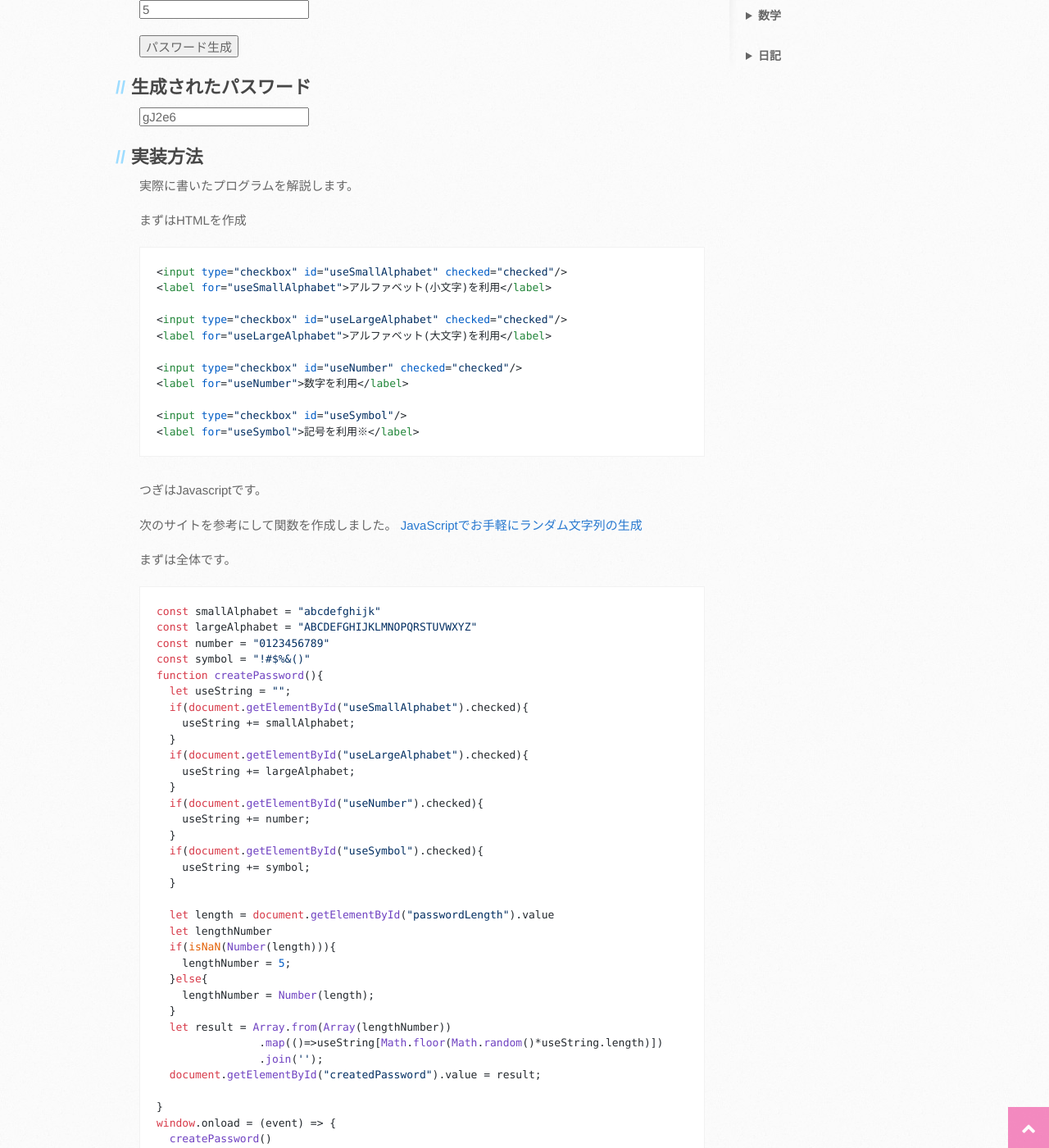
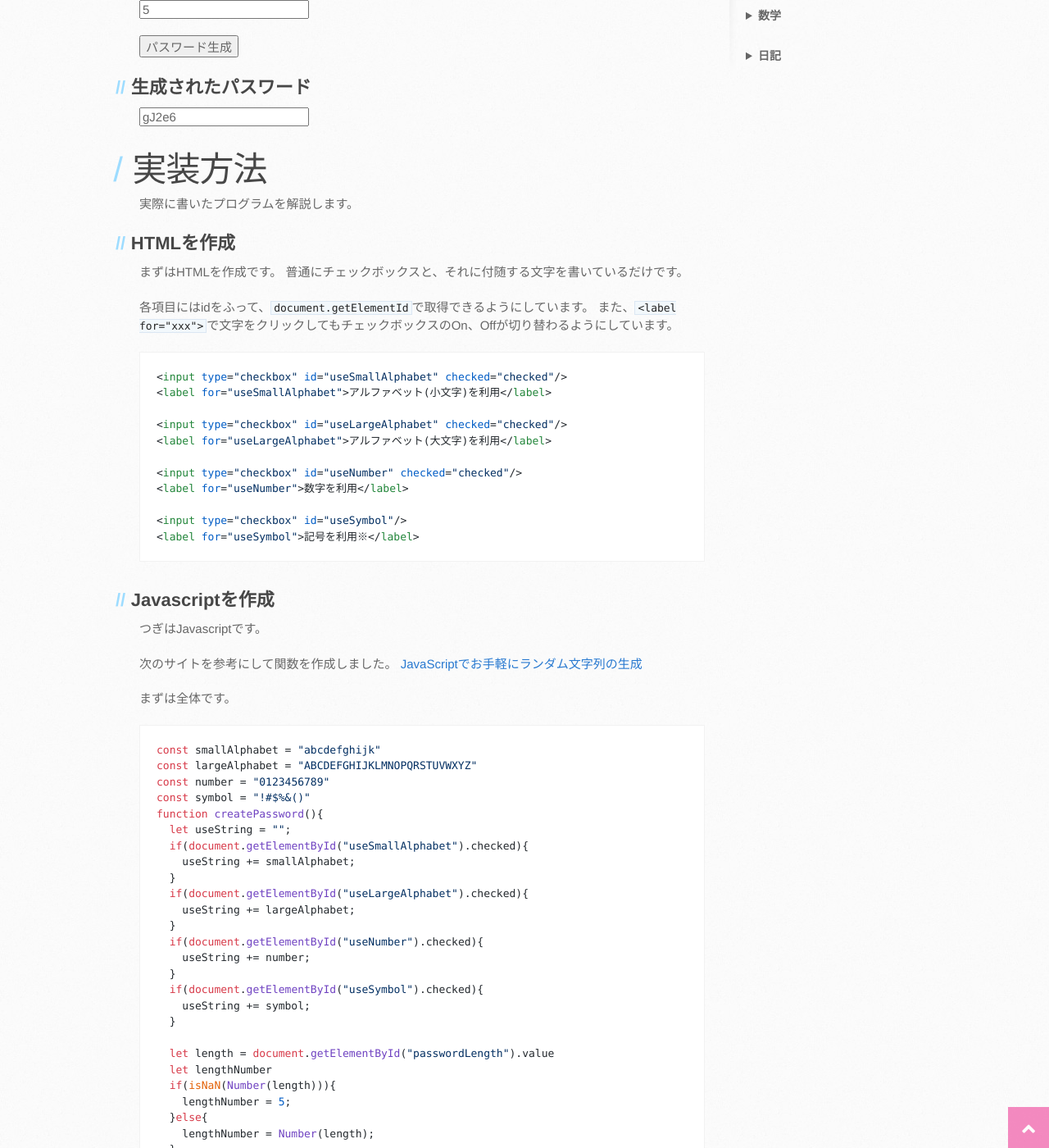
Before and after one commit to mtaketani113/mtaketani113.github.io, a Jekyll site: the page built from it/javascript/javascriptPassword.md, in a window 1280 px wide and 1400 px high, scrolled down 693 px. Shown: the whole window at 82% size. Built offline with Jekyll 4.4.1, drawn with Linux system fonts in a browser that asks for light colours; nearby versions of some CDN libraries; comment, search, counter and statistics services are not loaded; the repository's description, which GitHub fills in, is left out; some of the changed text lies outside the part shown.

Commit message:
文章修正

````diff
--- a/it/javascript/javascriptPassword.md
+++ b/it/javascript/javascriptPassword.md
@@ -74,11 +74,17 @@ Javascriptを使ってパスワードを自動生成するサービスです。
 
 <input type="text" id="createdPassword" readonly="readonly"/>
 
-## 実装方法
+# 実装方法
 
 実際に書いたプログラムを解説します。
 
-まずはHTMLを作成
+## HTMLを作成
+
+まずはHTMLを作成です。
+普通にチェックボックスと、それに付随する文字を書いているだけです。
+
+各項目にはidをふって、`document.getElementId`で取得できるようにしています。
+また、`<label for="xxx">`で文字をクリックしてもチェックボックスのOn、Offが切り替わるようにしています。
 
 ```Html
 <input type="checkbox" id="useSmallAlphabet" checked="checked"/>
@@ -93,6 +99,8 @@ Javascriptを使ってパスワードを自動生成するサービスです。
 <input type="checkbox" id="useSymbol"/>
 <label for="useSymbol">記号を利用※</label>
 ```
+
+## Javascriptを作成
 
 つぎはJavascriptです。
 
@@ -139,7 +147,7 @@ window.onload = (event) => {
 };
 ```
 
-まずは定数を準備。
+最初に定数を準備。
 チェックごとに利用する文字列を準備します。
 
 ```Javascript
@@ -148,8 +156,6 @@ const largeAlphabet = "ABCDEFGHIJKLMNOPQRSTUVWXYZ"
 const number = "0123456789"
 const symbol = "!#$%&()"
 ```
-
-
 
 ここの部分でチェックを入れた文字列をuseStringに足していきます。
 ```Javascript
@@ -203,3 +209,5 @@ window.onload = (event) => {
   createPassword()
 };
 ```
+
+以上が解説です。
````
